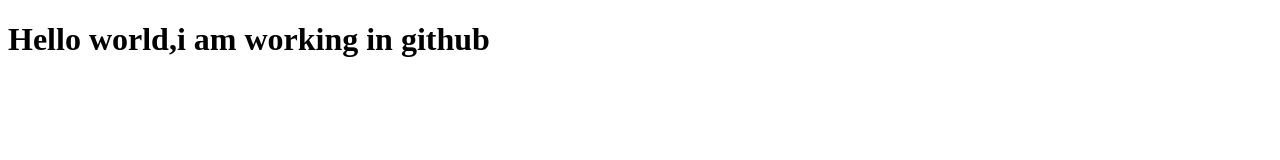
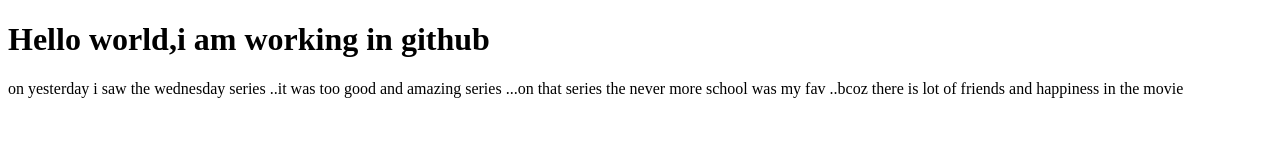
Before and after one commit to KeerthanaRagupathy/learn-git, a plain HTML site: page index.html in a window 1280 px wide. Drawn offline with Linux system fonts and the light colour scheme.

Commit message:
index updated

```diff
--- a/index.html
+++ b/index.html
@@ -6,5 +6,6 @@
 </head>
 <body>
      <h1> Hello world,i am working in github</h1>
+     <p>on yesterday i saw the wednesday series ..it was too good and amazing series ...on that series the never more school was my fav ..bcoz there is lot of friends and happiness in the movie </p>
 </body>
 </html>
```
